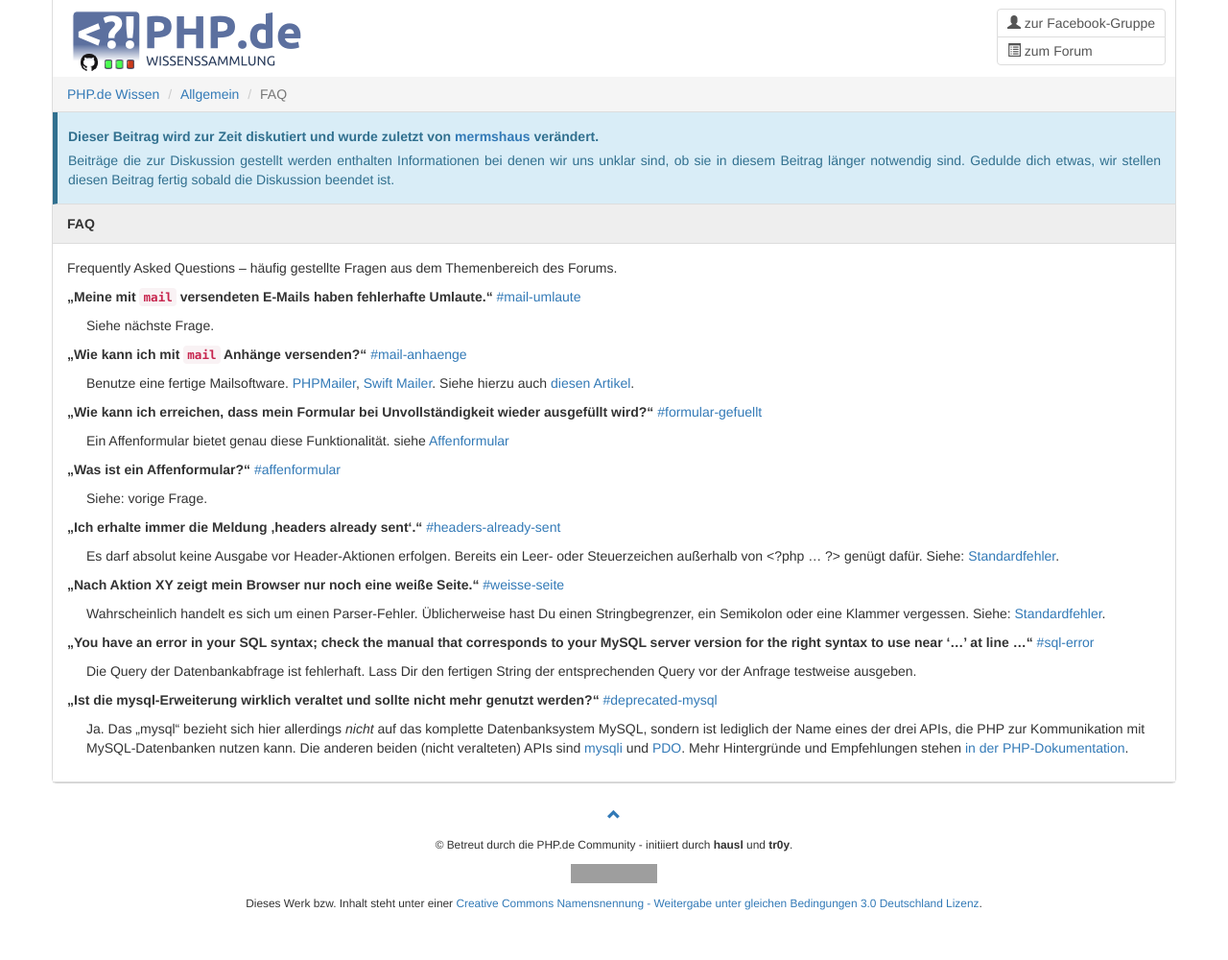
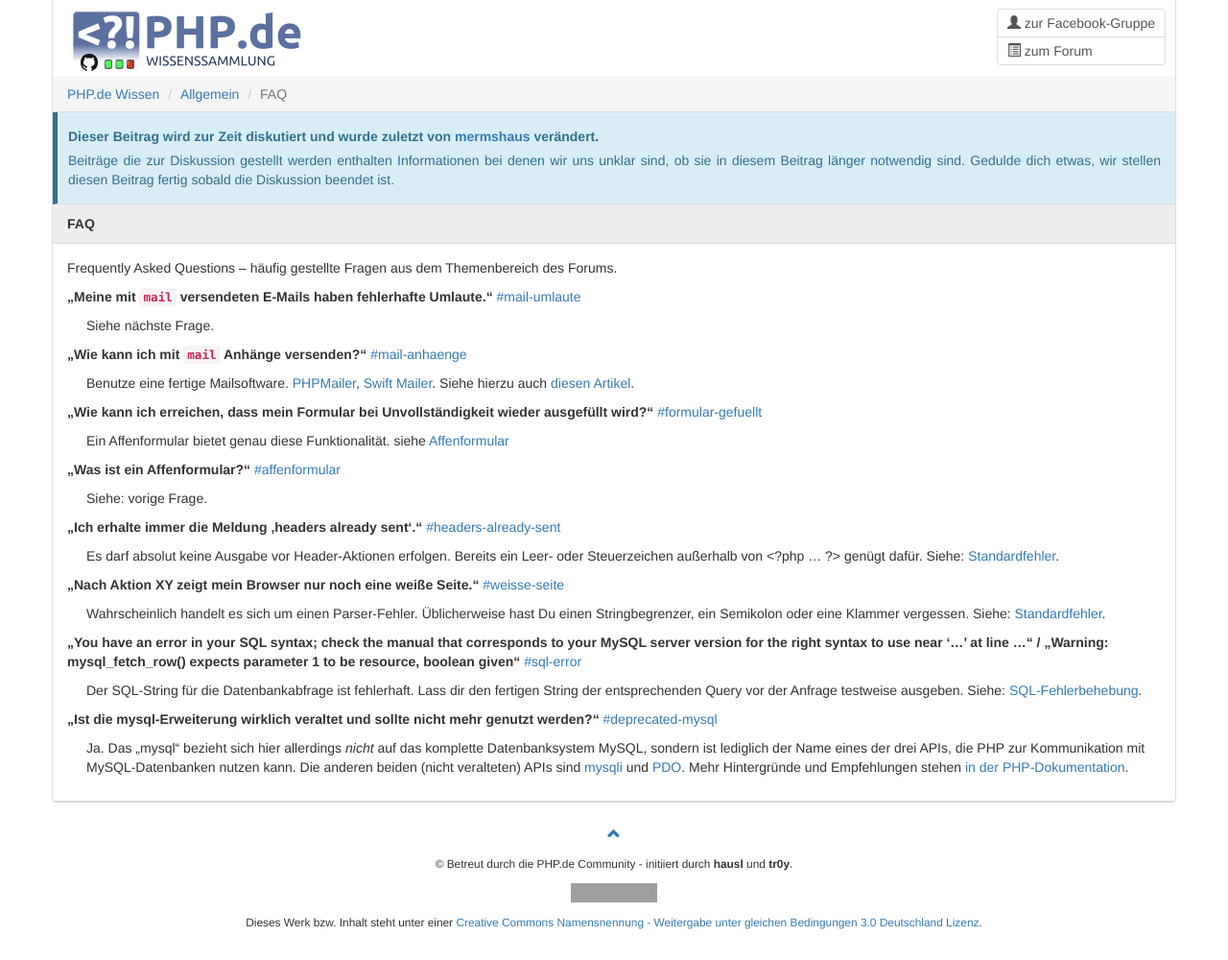
Before and after one commit to php-de/php-de.github.io, a Jekyll site: the page built from general/faq.md, in a window 1280 px wide. Shown: the whole page at 96% size. Built offline with Jekyll 4.4.1, drawn with Linux system fonts in a browser that asks for light colours; nearby versions of some CDN libraries; grey boxes are pictures that could not be loaded.

Commit message:
FAQ - Kleine Ergänzung zu MySQL

```diff
--- a/general/faq.md
+++ b/general/faq.md
@@ -106,14 +106,17 @@ einen Stringbegrenzer, ein Semikolon oder eine Klammer vergessen. Siehe:
 
 
 **„You have an error in your SQL syntax; check the manual that corresponds to
-your MySQL server version for the right syntax to use near '…' at line …“**
+your MySQL server version for the right syntax to use near '…' at line …“ /
+„Warning: mysql_fetch_row() expects parameter 1 to be resource, boolean
+given“**
 <a href="#sql-error">#sql-error</a>
 {: #sql-error}
 
 <div style="margin-left: 20px;">
 
-Die Query der Datenbankabfrage ist fehlerhaft. Lass Dir den fertigen String
-der entsprechenden Query vor der Anfrage testweise ausgeben.
+Der SQL-String für die Datenbankabfrage ist fehlerhaft. Lass dir den fertigen
+String der entsprechenden Query vor der Anfrage testweise ausgeben. Siehe:
+[SQL-Fehlerbehebung](http://php-de.github.io/debugging/sql.html).
 
 </div>
 
```
